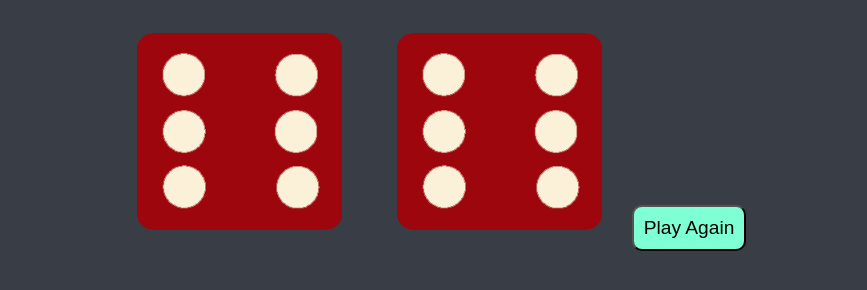
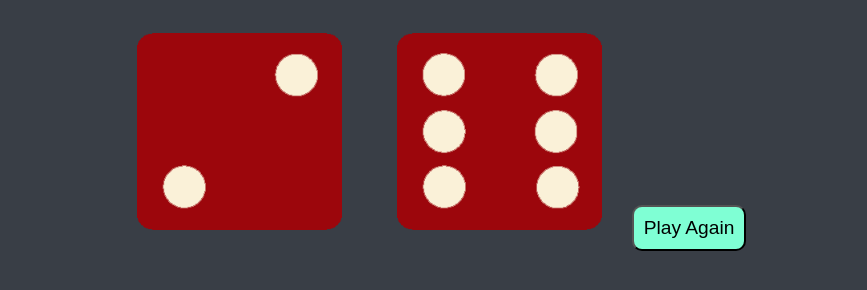
Before and after one commit to Fardeen210/fardeen_JS1, a plain HTML site: page index.html in a window 1280 px wide. Shown: the part 282-572 px from the top of the page, without its empty margins (211-1078 px from the left). Drawn offline with Linux system fonts and the light colour scheme.

Commit message:
Dice change
Home page dice chngd

```diff
--- a/index.html
+++ b/index.html
@@ -13,7 +13,7 @@
 
         <div class="dice">
           <p>Player 1</p>
-          <img class="img1" src="images/dice6.png">
+          <img class="img1" src="images/dice2.png">
         </div>
 
         <div class="dice">
```
